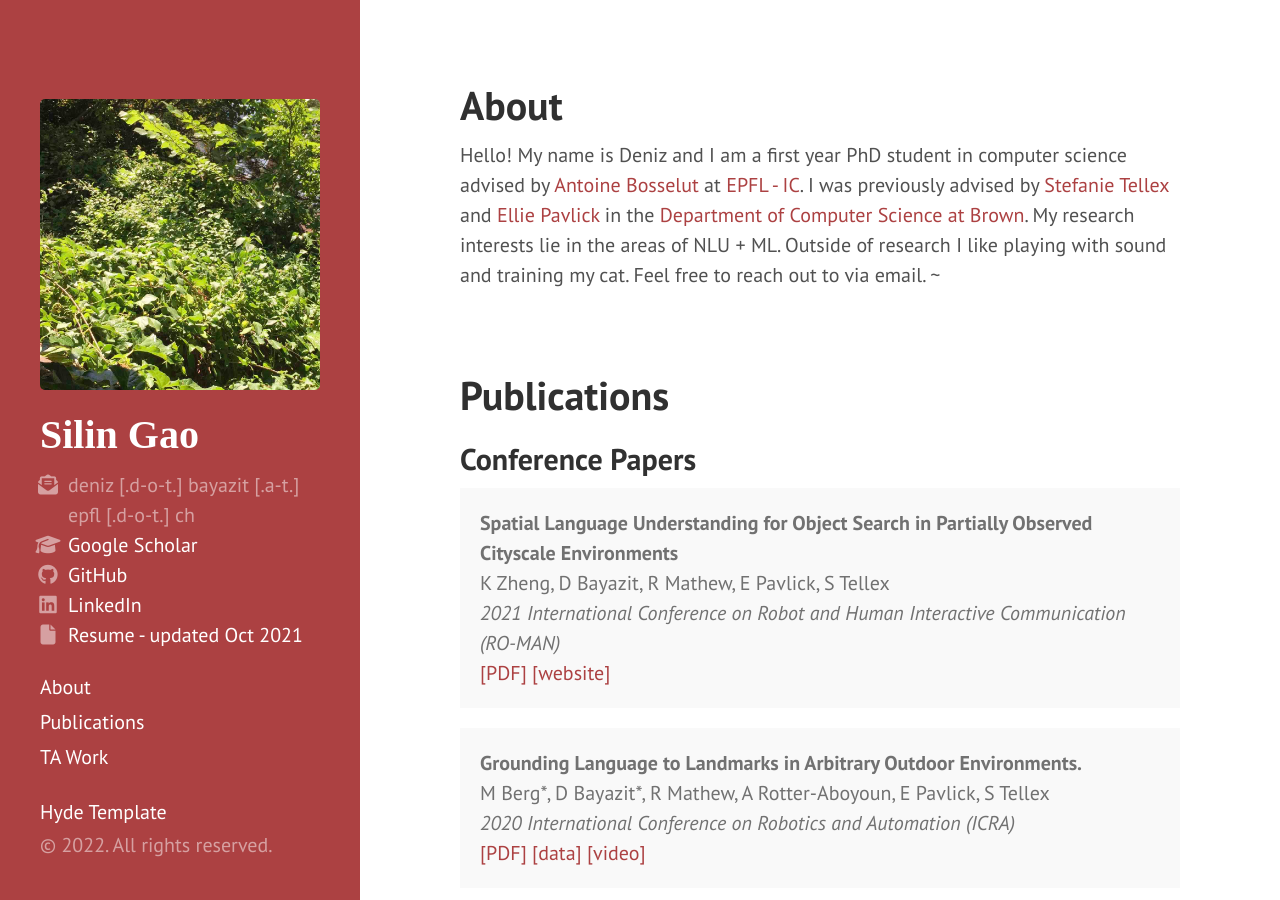
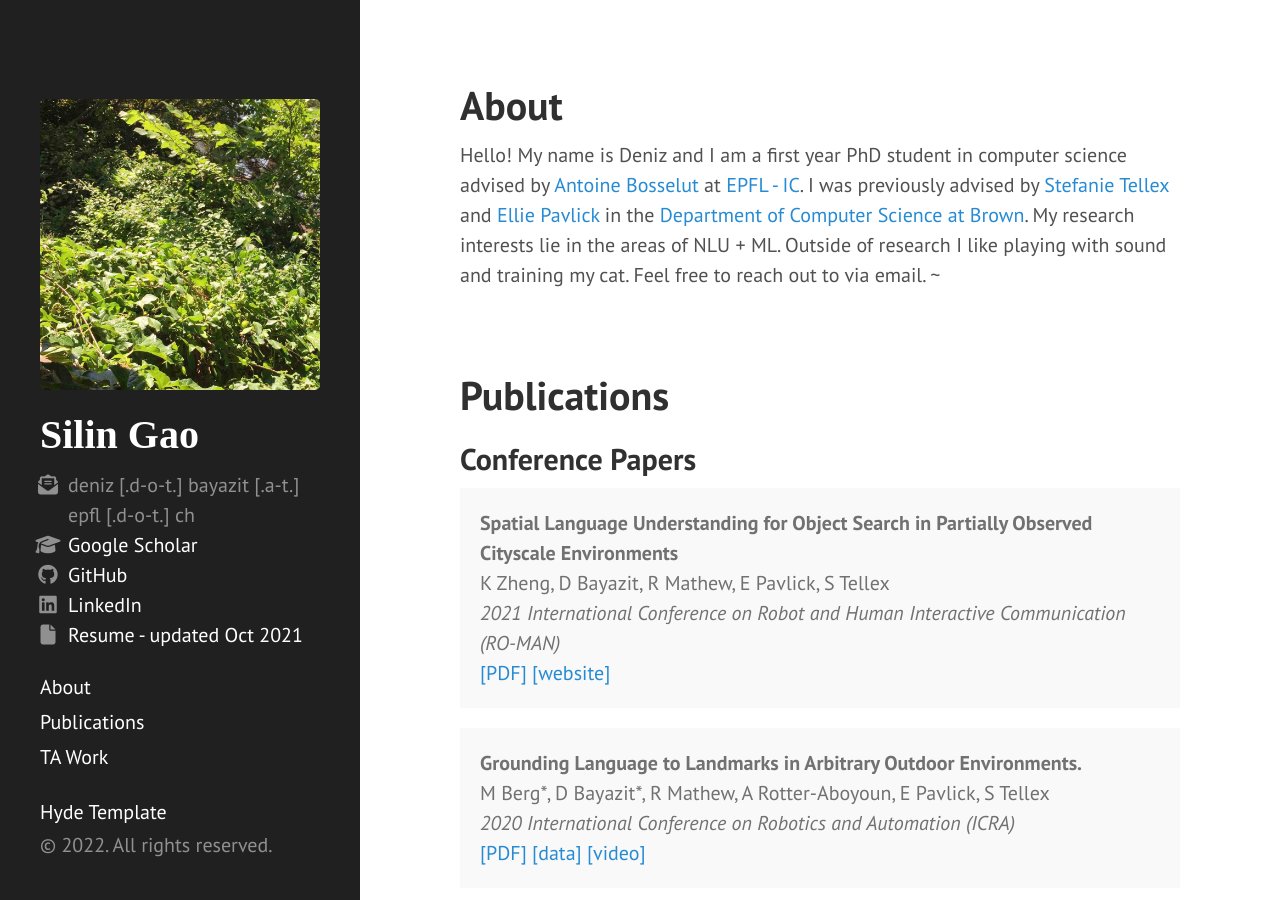
Before and after one commit to Silin159/SilinGao, a Jekyll site: the page built from index.html, in a window 1280 px wide and 900 px high. Built offline with Jekyll 4.4.1, drawn with Linux system fonts in a browser that asks for light colours; nearby versions of some CDN libraries; the list of posts is cut into pages by our own code.

Commit message:
Update default.html

```diff
--- a/_layouts/default.html
+++ b/_layouts/default.html
@@ -3,7 +3,7 @@
 
   {% include head.html %}
 
-  <body class="theme-base-08">
+  <body class="theme-base-0d-dark">
 
     {% include sidebar.html %}
 
```
